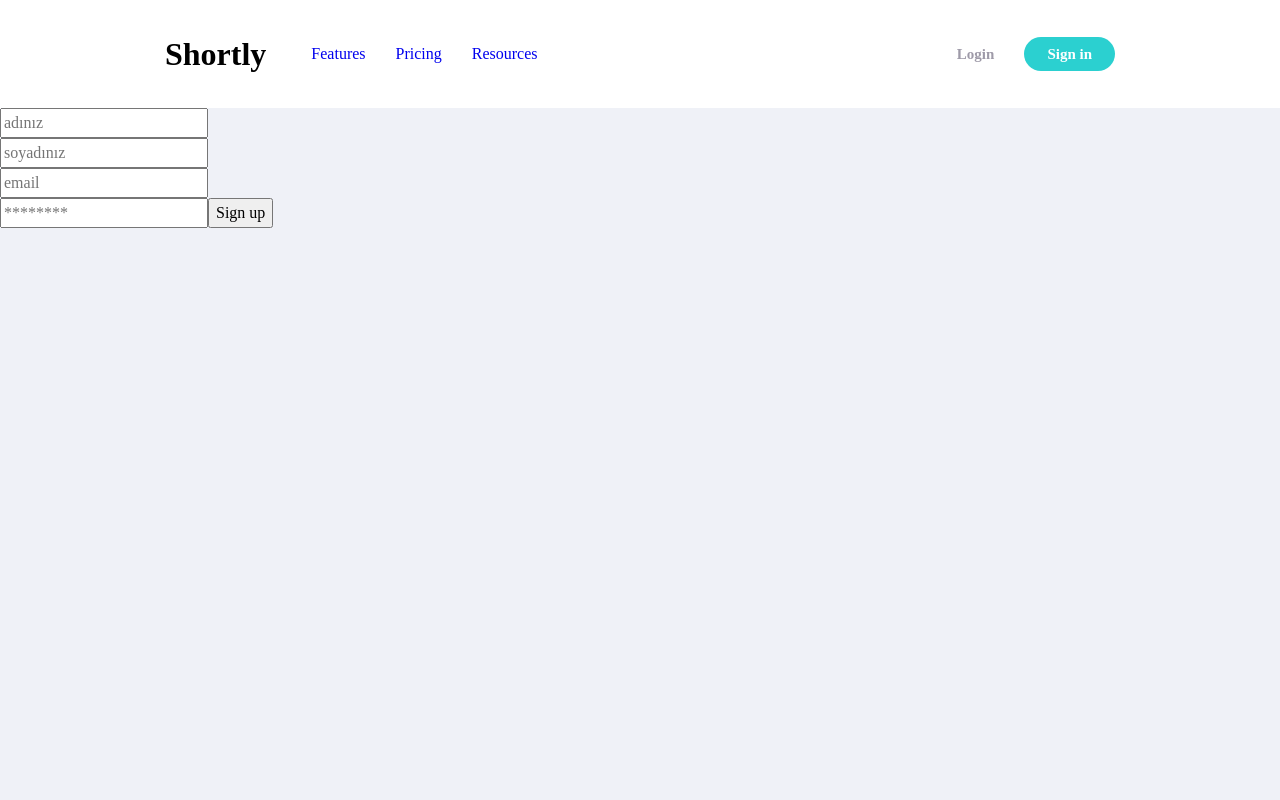
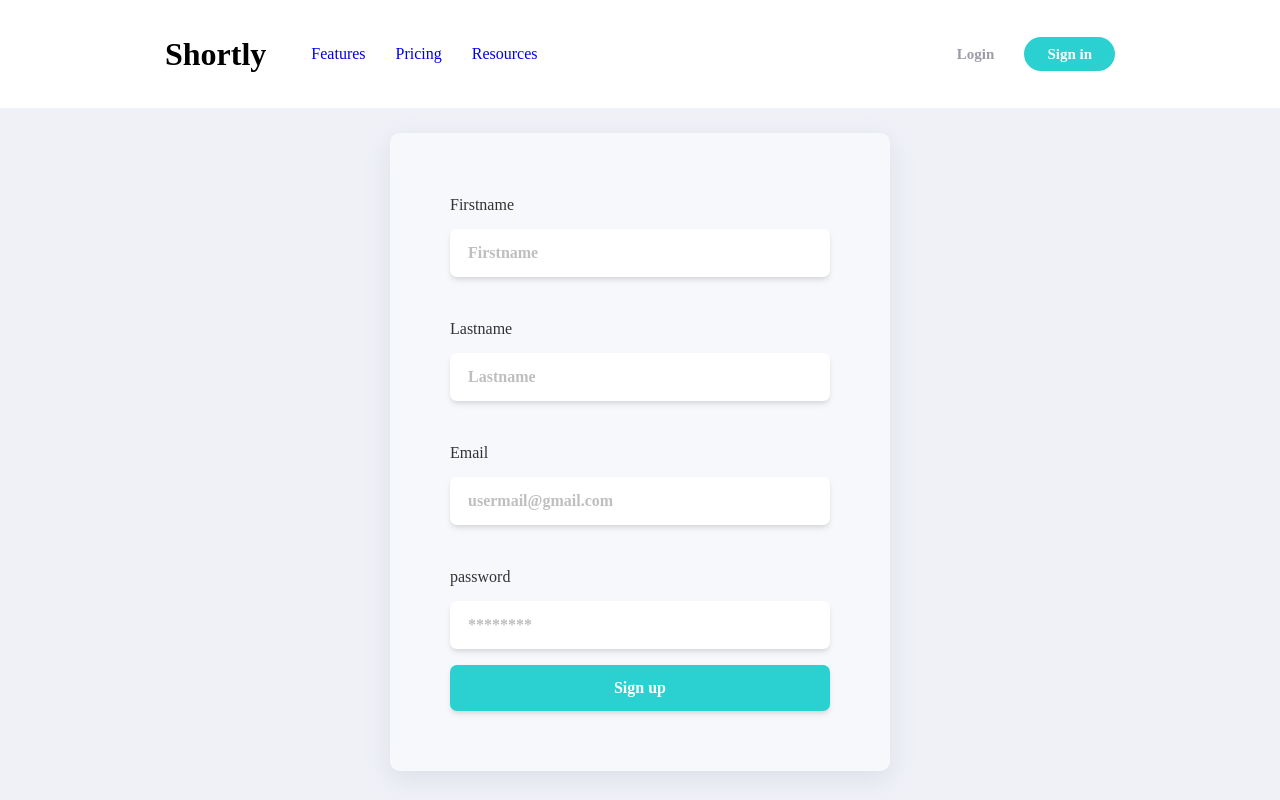
Before and after one commit to dogasvs/shortly, a Next.js app: page /signUp in a window 1280 px wide. Built offline with nearby package versions, Linux system fonts and the light colour scheme.

Commit message:
signup cssi yapıldı

```diff
--- a/app/globals.css
+++ b/app/globals.css
@@ -310,7 +310,7 @@ a {
   gap: 30px;
 }
 
-.loginForm {
+.loginForm, .signUpForm {
   margin: 0 auto;
   width: 500px;
   display: flex;
@@ -319,7 +319,7 @@ a {
   padding: 60px;
   border-radius: 10px;
   box-shadow: rgba(149, 157, 165, 0.2) 0px 8px 24px;
-  margin-block: 40px;
+  margin-block: 25px;
 
   label {
     margin-bottom: 12px;
--- a/app/signUp/page.jsx
+++ b/app/signUp/page.jsx
@@ -2,10 +2,14 @@ import { signUp } from "@/actions/auth";
 
 export default function SignUpPage() {
   return (
-    <form action={signUp}>
-      <input type="text" name="firstname" placeholder="adınız" /> <br />
-      <input type="text" name="lastname" placeholder="soyadınız" />  <br />
-      <input type="email" name="email" placeholder="email" />  <br />
+    <form className="signUpForm" action={signUp}>
+        <label htmlFor="firstname">Firstname</label>
+      <input type="text" name="firstname" placeholder="Firstname" /> <br />
+      <label htmlFor="lastname">Lastname</label>
+      <input type="text" name="lastname" placeholder="Lastname" />  <br />
+      <label htmlFor="email">Email</label>
+      <input type="email" name="email" placeholder="usermail@gmail.com" />  <br />
+      <label htmlFor="password">password</label>
       <input type="password" name="password" placeholder="********" />
       <button>Sign up</button>
     </form>
```
